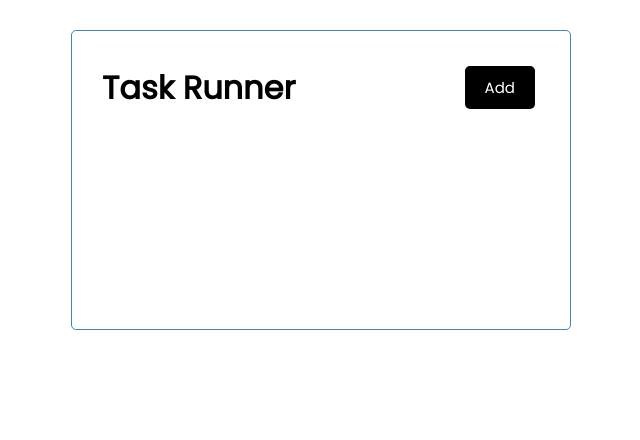
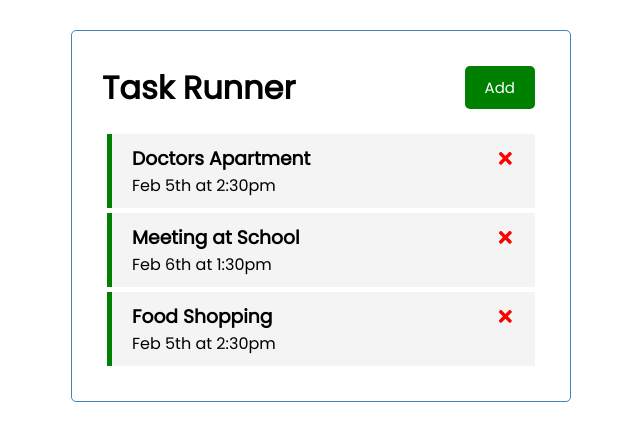
Before and after one commit to Tboss09/react-task-tracker, a React (Create React App) app: page / in a window 1280 px wide. Shown: the top 440 px of the page, without its empty margins (319-959 px from the left). Built offline with nearby package versions, Linux system fonts and the light colour scheme.

Commit message:
Making Progress

```diff
--- a/src/App.js
+++ b/src/App.js
@@ -1,9 +1,69 @@
+import { useState } from 'react';
 import Header from './components/Header';
+import Tasks from './components/Tasks';
+import AddTask from './components/AddTask';
 
 const App = () => {
+  const [showAddTask, setShowAddTask] = useState(false);
+
+  const [tasks, setTasks] = useState([
+    {
+      id: 1,
+      text: "Doctors Apartment",
+      day: "Feb 5th at 2:30pm",
+      reminder: true
+
+    },
+    {
+      id: 2,
+      text: "Meeting at School",
+      day: "Feb 6th at 1:30pm",
+      reminder: true
+
+    },
+    {
+      id: 3,
+      text: "Food Shopping",
+      day: "Feb 5th at 2:30pm",
+      reminder: true
+
+    },
+  ])
+
+  // Add Tasks
+  function addTask(task) {
+    const id = Math.floor(Math.random() * 100000) + 1;
+    const newTask = { id, ...task };
+    setTasks([...tasks, newTask])
+  }
+
+  // Delete Tasks
+  function deleteTask(id) {
+    console.log("delete this", id);
+    setTasks(tasks.filter(task => id !== task.id))
+  }
+
+  // Toggle Reminder
+  function toggleReminder(id) {
+    console.log(id)
+    setTasks(tasks.map(task => task.id === id
+      ? { ...task, reminder: !task.reminder } : task))
+  }
+
+
   return (
     <div className="container">
       <Header title="Task Runner" />
+
+      {showAddTask && < AddTask onAdd={addTask} />
+      }
+
+      {tasks.length > 0 ?
+        < Tasks tasksByTayo={tasks}
+          onToggle={toggleReminder} onDelete={deleteTask} />
+
+        : "No Task To Show"}
+
     </div>
   )
 }
--- /dev/null
+++ b/src/components/AddTask.js
@@ -0,0 +1,61 @@
+
+import { useState } from 'react';
+
+const AddTask = ({ onAdd }) => {
+    const [text, setText] = useState('')
+    const [day, setDay] = useState('')
+    const [reminder, setReminder] = useState(false)
+
+    function onSubmit(e) {
+        e.preventDefault();
+        if (!text) {
+            alert("Please Add A Task ")
+            return;
+        }
+        onAdd({ text, day, reminder })
+        setText("")
+        setDay("")
+        setReminder(false)
+    }
+
+
+    return (
+        <form className="add-form" onSubmit={onSubmit}>
+
+            <div className="form-control">
+                <label>Task</label>
+                <input type="text" placeholder="Add Task"
+                    value={text}
+                    onChange={(e) => setText(e.target.value)} />
+            </div>
+
+
+            <div className="form-control">
+                <label>Day & Time</label>
+                <input type="text" placeholder="Add Day and Time"
+                    value={day}
+                    onChange={(e) => setDay(e.target.value)}
+
+                />
+            </div>
+
+
+            <div className="form-control form-control-check">
+                <label>Set Reminder</label>
+                <input type="checkbox"
+                    value={reminder}
+                    onChange={(e) => setReminder(e.currentTarget.checked)}
+                    checked={reminder}
+                />
+
+                <input type="submit"
+                    value="Save Task"
+                    className="btn btn-block" />
+
+            </div>
+
+        </form>
+    )
+}
+
+export default AddTask
--- a/src/components/Header.js
+++ b/src/components/Header.js
@@ -7,7 +7,7 @@ const Header = ({ title, onClick }) => {
     return (
         <header className="header">
             <h1>{title}</h1>
-            <Button name="Add" onClick={onClick} />
+            <Button name="Add" color="green" onClick={onClick} />
         </header>
     )
 }
--- /dev/null
+++ b/src/components/Task.js
@@ -0,0 +1,15 @@
+import { FaTimes } from 'react-icons/fa'
+const Task = ({ tasksByTayo, onDelete, onToggle }) => {
+    return (
+        <div className={`task ${tasksByTayo.reminder ? "reminder" : ''}`}
+            onDoubleClick={() => onToggle(tasksByTayo.id)} >
+            <h3>
+                {tasksByTayo.text}
+                <FaTimes style={{ color: "red" }} onClick={() => onDelete(tasksByTayo.id)} />
+            </h3>
+            <p>{tasksByTayo.day}</p>
+        </div>
+    )
+}
+
+export default Task
--- a/src/components/Tasks.js
+++ b/src/components/Tasks.js
@@ -1,34 +1,14 @@
 import React from 'react'
-const tasks = [
-    {
-    id: 1,
-    text: "Doctors Apartment",
-    day: "Feb 5th at 2:30pm",
-    reminder:true
+import Task from './Task'
 
-},
-    {
-    id: 2,
-    text: "Meeting at School",
-    day: "Feb 6th at 1:30pm",
-    reminder:true
+const Tasks = ({ tasksByTayo, onToggle, onDelete }) => {
 
-},
-    {
-    id: 3,
-    text: "Food Shopping",
-    day: "Feb 5th at 2:30pm",
-    reminder:true
-
-}
-
-
-]
-const Tasks = () => {
     return (
-        <div>
-
-        </div>
+        <>
+            {tasksByTayo.map(task => (
+                <Task key={task.id} tasksByTayo={task} onDelete={onDelete} onToggle={onToggle} />
+            ))}
+        </>
     )
 }
 
--- a/src/index.css
+++ b/src/index.css
@@ -103,7 +103,7 @@
 
  .form-control-check input {
    flex: 2;
-   height: 20px;
+   height: 40px;
  }
 
  footer {
```
Also changed, not shown: 1 other file (tests, documents, lock files or other folders).
